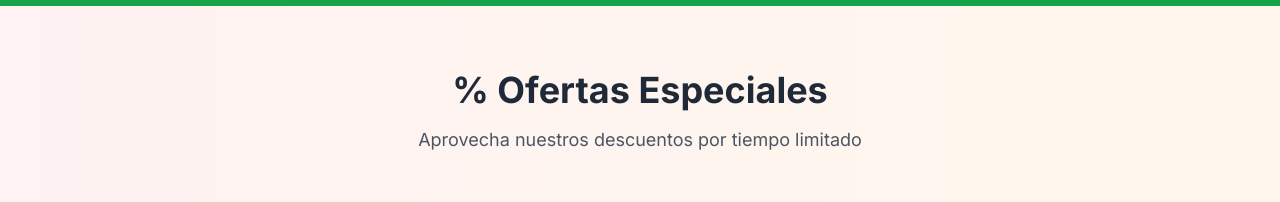
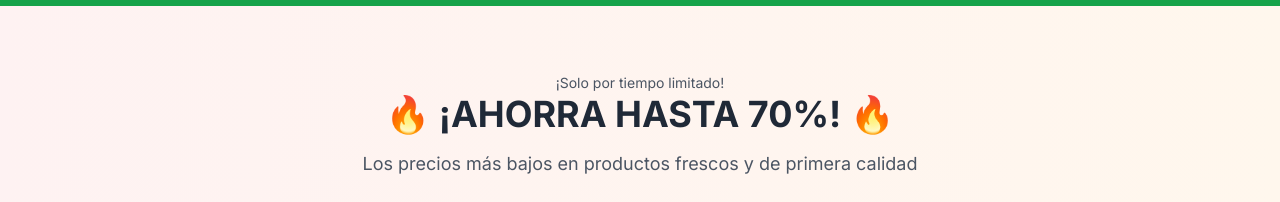
Before and after one commit to Cristhian988/Market-Website, a Next.js app: page /productos in a window 1280 px wide. Shown: the part 289-491 px from the top of the page. Built offline with nearby package versions, Linux system fonts and the light colour scheme; grey boxes are pictures that could not be loaded.

Commit message:
prueba final de isil

```diff
--- a/components/sections/OffersSection.tsx
+++ b/components/sections/OffersSection.tsx
@@ -26,8 +26,9 @@ export function OffersSection() {
     <section className="py-16 bg-gradient-to-r from-red-50 to-orange-50">
       <div className="container mx-auto px-4">
         <div className="text-center mb-12">
-          <h2 className="text-3xl md:text-4xl font-bold text-gray-800 mb-4">% Ofertas Especiales</h2>
-          <p className="text-lg text-gray-600 max-w-2xl mx-auto">Aprovecha nuestros descuentos por tiempo limitado</p>
+          <small className="text-sm text-gray-600 mb-2.5">¡Solo por tiempo limitado!</small>
+          <h2 className="text-3xl md:text-4xl font-bold text-gray-800 mb-4">🔥 ¡AHORRA HASTA 70%! 🔥</h2>
+          <p className="text-lg text-gray-600 max-w-2xl mx-auto">Los precios más bajos en productos frescos y de primera calidad</p>
         </div>
 
         <div className="grid grid-cols-1 md:grid-cols-3 gap-6 mb-8">
```
